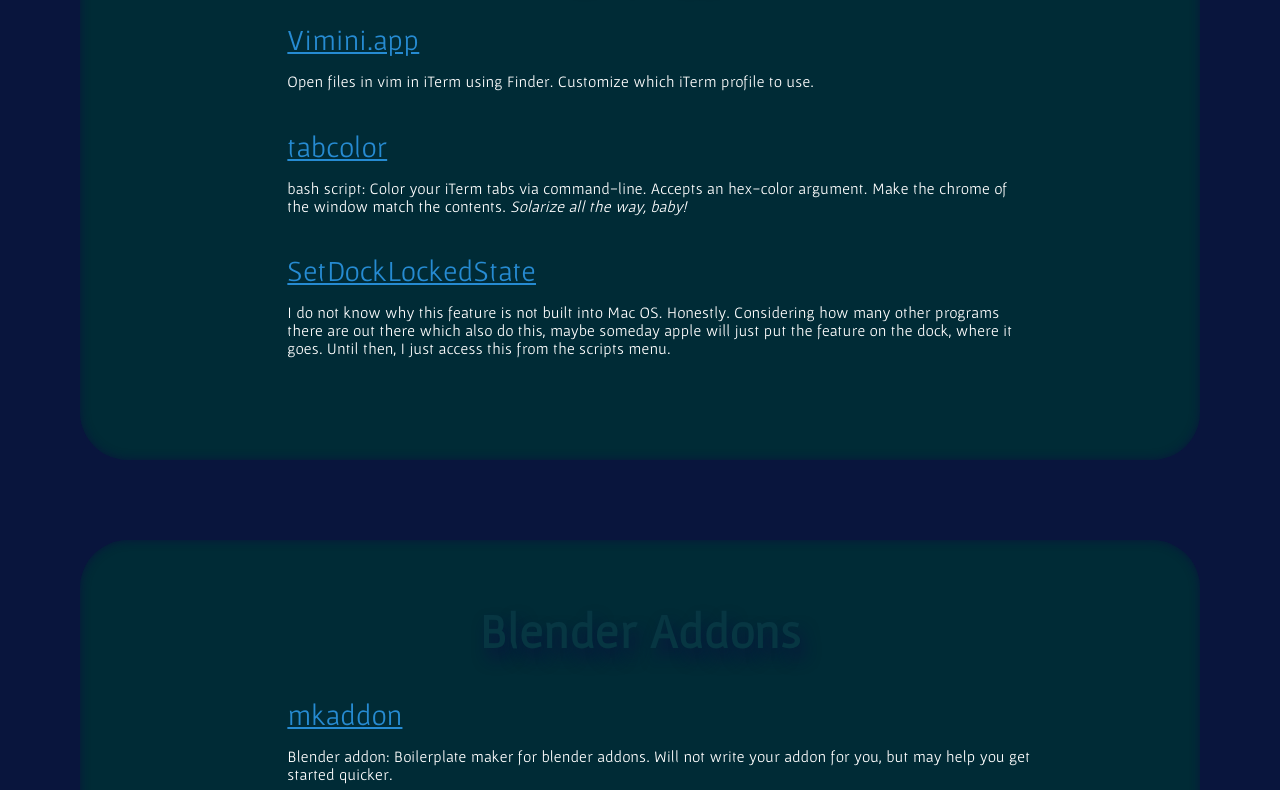
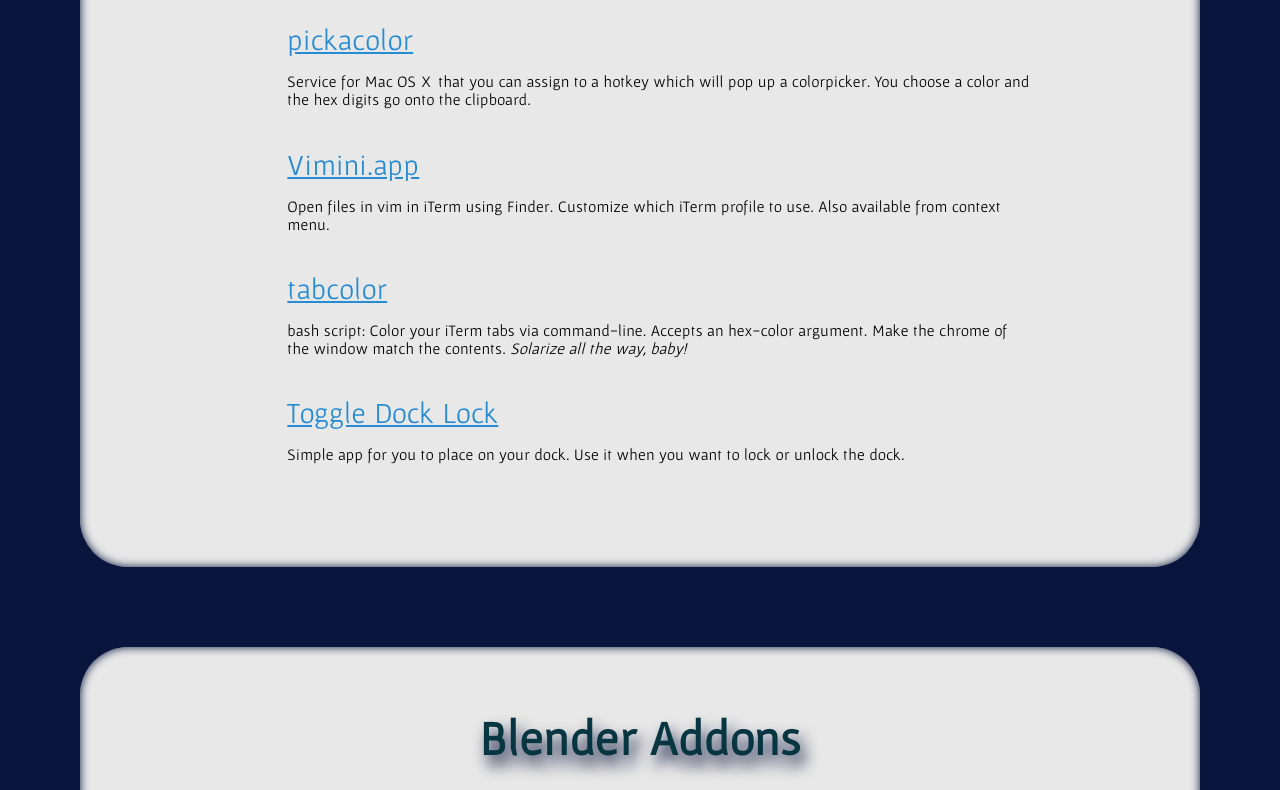
Before and after one commit to dustractor/dustractor.github.io, a plain HTML site: page index.html in a window 1280 px wide. Shown: the part 212-1002 px from the top of the page. Drawn offline with Linux system fonts and the light colour scheme.

Commit message:
derping along

```diff
--- a/dust.css
+++ b/dust.css
@@ -28,8 +28,8 @@ article h2{
 }
 article{
     border-radius:3em;
-    color:white;
-    background-color:#002b36;
+    color:black;
+    background-color:#E8E8E8;
     padding:4em 8em;
     margin-bottom:5em;
     box-shadow: inset 0px 0px 10px #09153D;
--- a/index.html
+++ b/index.html
@@ -14,9 +14,15 @@
     <h2>Utilities</h2>
     <ul>
         <li>
+            <a href="/pickacolor-service">pickacolor</a>
+            <p>
+                Service for Mac OS X that you can assign to a hotkey which will pop up a colorpicker.  You choose a color and the hex digits go onto the clipboard.
+            </p>
+        </li>
+        <li>
             <a href="/vimini">Vimini.app</a>
             <p>
-                Open files in vim in iTerm using Finder.  Customize which iTerm profile to use.
+                Open files in vim in iTerm using Finder.  Customize which iTerm profile to use.  Also available from context menu.
             </p>
         </li>
         <li>
@@ -26,9 +32,9 @@
             </p>
         </li>
         <li>
-            <a href="/SetDockLockedState">SetDockLockedState</a>
+            <a href="/Toggle-Dock-Lock">Toggle Dock Lock</a>
             <p>
-                I do not know why this feature is not built into Mac OS.  Honestly.  Considering how many other programs there are out there which also do this, maybe someday apple will just put the feature on the dock, where it goes.  Until then, I just access this from the scripts menu.
+                Simple app for you to place on your dock.  Use it when you want to lock or unlock the dock.
             </p>
         </li>
     </ul>
```
